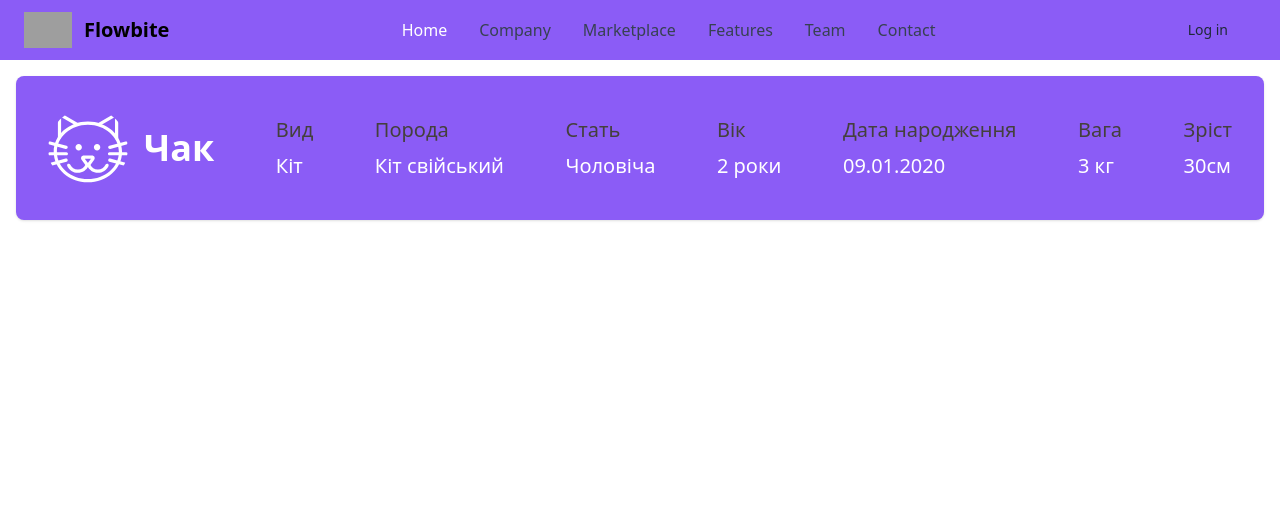
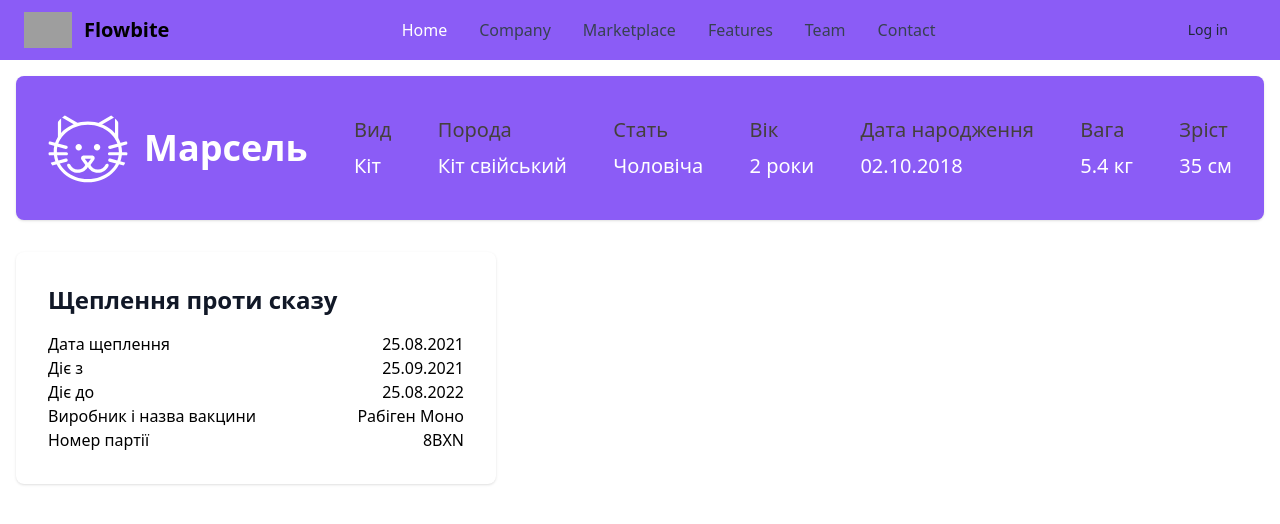
Before and after one commit to vladhpn/wt-project, a React (Vite) app: page / in a window 1280 px wide. Shown: the top 524 px of the page. Built offline with nearby package versions, Linux system fonts and the light colour scheme; grey boxes are pictures that could not be loaded.

Commit message:
vaccination component

```diff
--- a/src/components/MainInfo/MainInfo.tsx
+++ b/src/components/MainInfo/MainInfo.tsx
@@ -11,7 +11,7 @@ export const MainInfo = () => {
               src={petIcon}
               alt="Rounded avatar"
             />
-            <h3 className="ml-4 text-4xl font-bold text-white ">Чак</h3>
+            <h3 className="ml-4 text-4xl font-bold text-white ">Марсель</h3>
           </div>
 
           <div className="mb-4 lg:mb-0">
@@ -32,15 +32,15 @@ export const MainInfo = () => {
           </div>
           <div className="mb-4 lg:mb-0">
             <p className="mb-2 text-xl text-stone-700">Дата народження</p>
-            <p className="text-xl  text-white">09.01.2020</p>
+            <p className="text-xl  text-white">02.10.2018</p>
           </div>
           <div className="mb-4 lg:mb-0">
             <p className="mb-2 text-xl  text-stone-700">Вага</p>
-            <p className="text-xl  text-white">3 кг</p>
+            <p className="text-xl  text-white">5.4 кг</p>
           </div>
           <div className="mb-4 lg:mb-0">
             <p className="mb-2 text-xl text-stone-700">Зріст</p>
-            <p className="text-xl text-white">30см</p>
+            <p className="text-xl text-white">35 см</p>
           </div>
         </div>
       </div>
--- /dev/null
+++ b/src/components/Vaccination/Vaccination.tsx
@@ -0,0 +1,34 @@
+export const Vaccination = () => {
+  return (
+    <div>
+      <div className="w-full md:inset-0 h-modal md:h-full">
+        <div className=" p-4 w-full max-w-lg h-full md:h-auto">
+          <div className=" p-4 bg-white rounded-lg shadow dark:bg-gray-800 md:p-8">
+            <div className="mb-4 text-sm font-light text-gray-500 dark:text-gray-400">
+              <h3 className="mb-3 text-2xl font-bold text-gray-900 dark:text-white">
+                Щеплення проти сказу
+              </h3>
+            </div>
+            <ul>
+              <li className="flex justify-between">
+                <p>Дата щеплення</p> <p>25.08.2021</p>
+              </li>
+              <li className="flex justify-between">
+                <p>Діє з</p> <p>25.09.2021</p>
+              </li>
+              <li className="flex justify-between">
+                <p>Діє до</p> <p>25.08.2022</p>
+              </li>
+              <li className="flex justify-between">
+                <p>Виробник і назва вакцини</p> <p>Рабіген Моно</p>
+              </li>
+              <li className="flex justify-between">
+                <p>Номер партії</p> <p>8BXN</p>
+              </li>
+            </ul>
+          </div>
+        </div>
+      </div>
+    </div>
+  );
+};
--- a/src/pages/Main/Main.tsx
+++ b/src/pages/Main/Main.tsx
@@ -1,9 +1,11 @@
 import { MainInfo } from '../../components/MainInfo/MainInfo';
+import { Vaccination } from '../../components/Vaccination/Vaccination';
 
 const Main = () => {
   return (
     <div className="container mx-auto">
       <MainInfo />
+      <Vaccination />
       {/* <div className=" p-4 w-[280px]">
         <div className=" p-4 bg-white rounded-lg shadow dark:bg-gray-800 md:p-8">
           <div className="mb-4 text-sm font-light text-gray-500 dark:text-gray-400">
```
